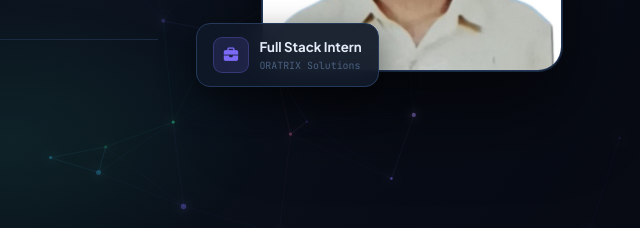
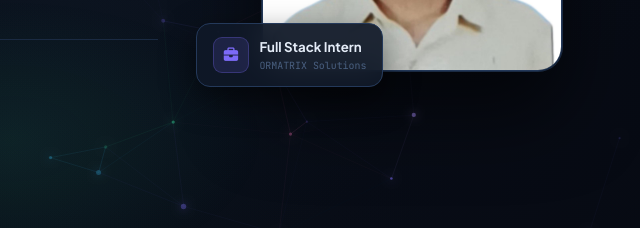
Before and after one commit to Thamizhselvans-tech/portfolio, a plain HTML site: page index.html in a window 1280 px wide. Shown: the part 541-769 px from the top of the page, 630-1270 px from the left. Drawn offline with nearby package versions, Linux system fonts and the light colour scheme; animation ran at ten frames a second; a web font is replaced by a local one.

Commit message:
Correct company name from 'ORATRIX' to 'ORMATRIX'

```diff
--- a/index.html
+++ b/index.html
@@ -406,7 +406,7 @@ footer{border-top:1px solid var(--bdr);padding:1.8rem 3rem;display:flex;justify-
           <p>photo.jpeg not found</p>
         </div>
       </div>
-      <div class="fbadge"><div class="fbi1"><i class="fas fa-briefcase"></i></div><div class="fbt"><p>Full Stack Intern</p><p>ORATRIX Solutions</p></div></div>
+      <div class="fbadge"><div class="fbi1"><i class="fas fa-briefcase"></i></div><div class="fbt"><p>Full Stack Intern</p><p>ORMATRIX Solutions</p></div></div>
       <div class="fbadge2"><div class="fbi2"><i class="fas fa-trophy"></i></div><div class="fbt"><p>1st Prize</p><p>Project Expo – CKCET</p></div></div>
     </div>
   </div>
@@ -483,7 +483,7 @@ footer{border-top:1px solid var(--bdr);padding:1.8rem 3rem;display:flex;justify-
       <div class="tl-dot"></div>
       <div class="tl-card">
         <div class="tl-top"><div class="tl-role">Full Stack Development Intern</div><div class="tl-date">Jul 2025 – Present</div></div>
-        <div class="tl-company">ORATRIX Solutions</div>
+        <div class="tl-company">ORMATRIX Solutions</div>
         <ul class="tl-pts">
           <li>Developed dynamic web applications using PHP and MySQL for production environments</li>
           <li>Built and maintained frontend and backend modules with clean, reusable code</li>
```
